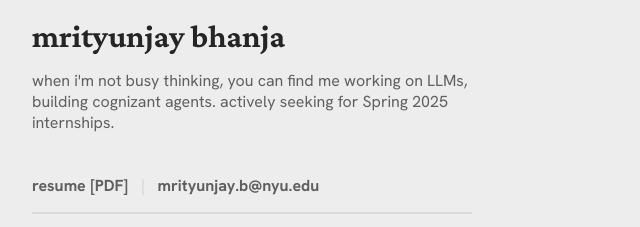
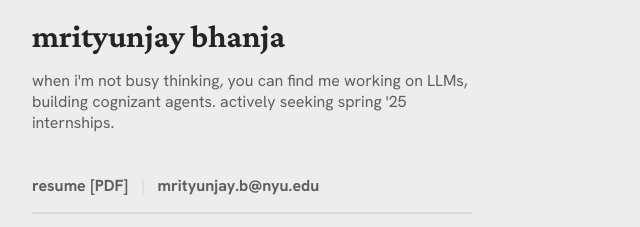
Before and after one commit to mewtyunjay/mewtyunjay.github.io, a plain HTML site: page index.html in a window 1280 px wide. Shown: the part 333-560 px from the top of the page, 0-640 px from the left. Drawn offline with nearby package versions, Linux system fonts and the light colour scheme; a script that the page names is missing.

Commit message:
removed for

```diff
--- a/index.html
+++ b/index.html
@@ -34,7 +34,7 @@
       <img src="assets/about/shiv.jpeg" width="100%" height="auto"/>
       <br><br>
       <h1>mrityunjay bhanja</h1>
-      <p>when i'm not busy thinking, you can find me working on LLMs, building cognizant agents. actively seeking for Spring 2025 internships. <br><br><br>
+      <p>when i'm not busy thinking, you can find me working on LLMs, building cognizant agents. actively seeking spring '25 internships. <br><br><br>
         <a href="mrityunjay_resume.pdf" class="social-link">resume [PDF]</a>&nbsp;&nbsp;&nbsp;<span
           style="color: #dadada; font-weight: bolder">|</span>&nbsp;&nbsp;&nbsp;<a href="mailto:mrityunjay.b@nyu.edu"
           class="social-link">mrityunjay.b@nyu.edu</a></p>
```
